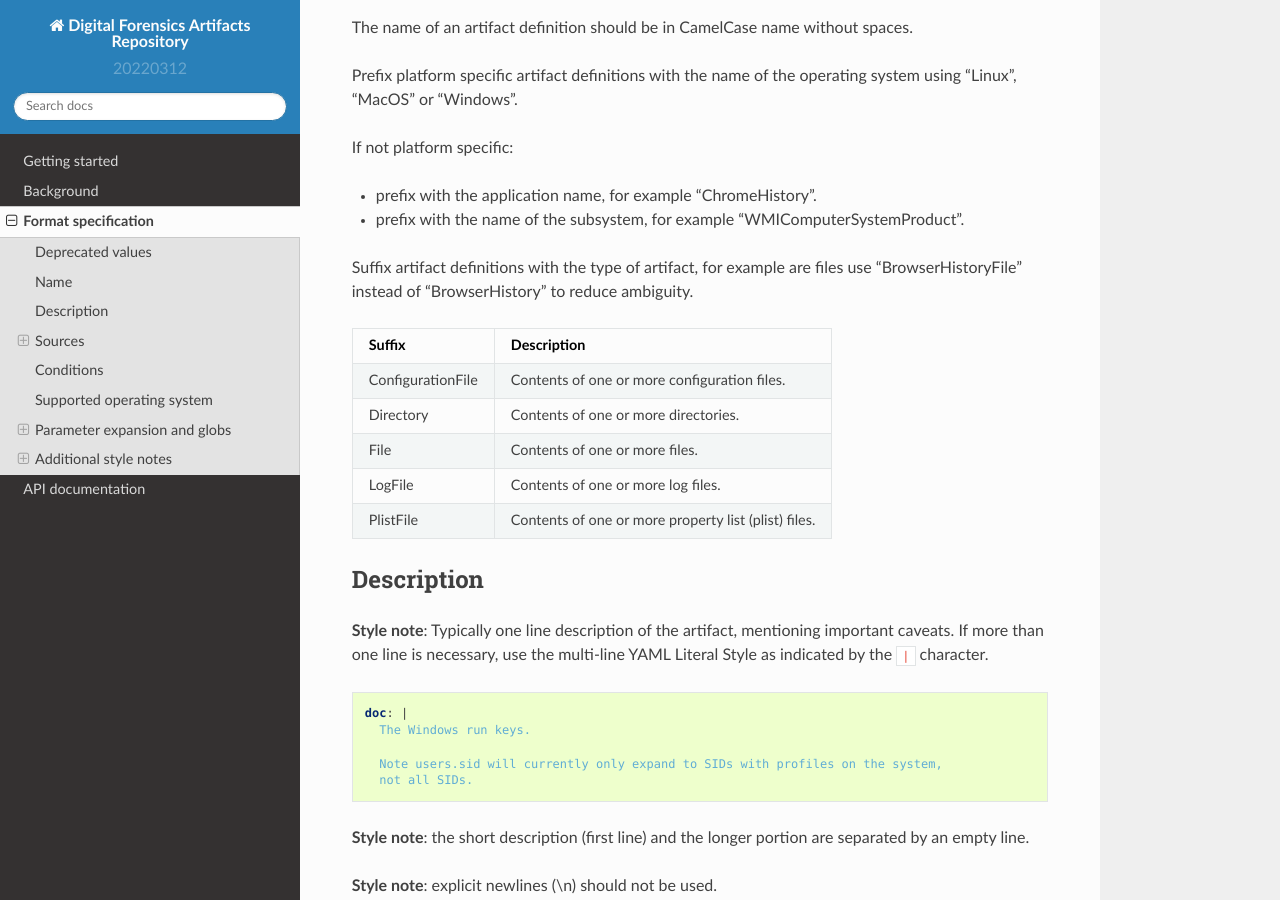
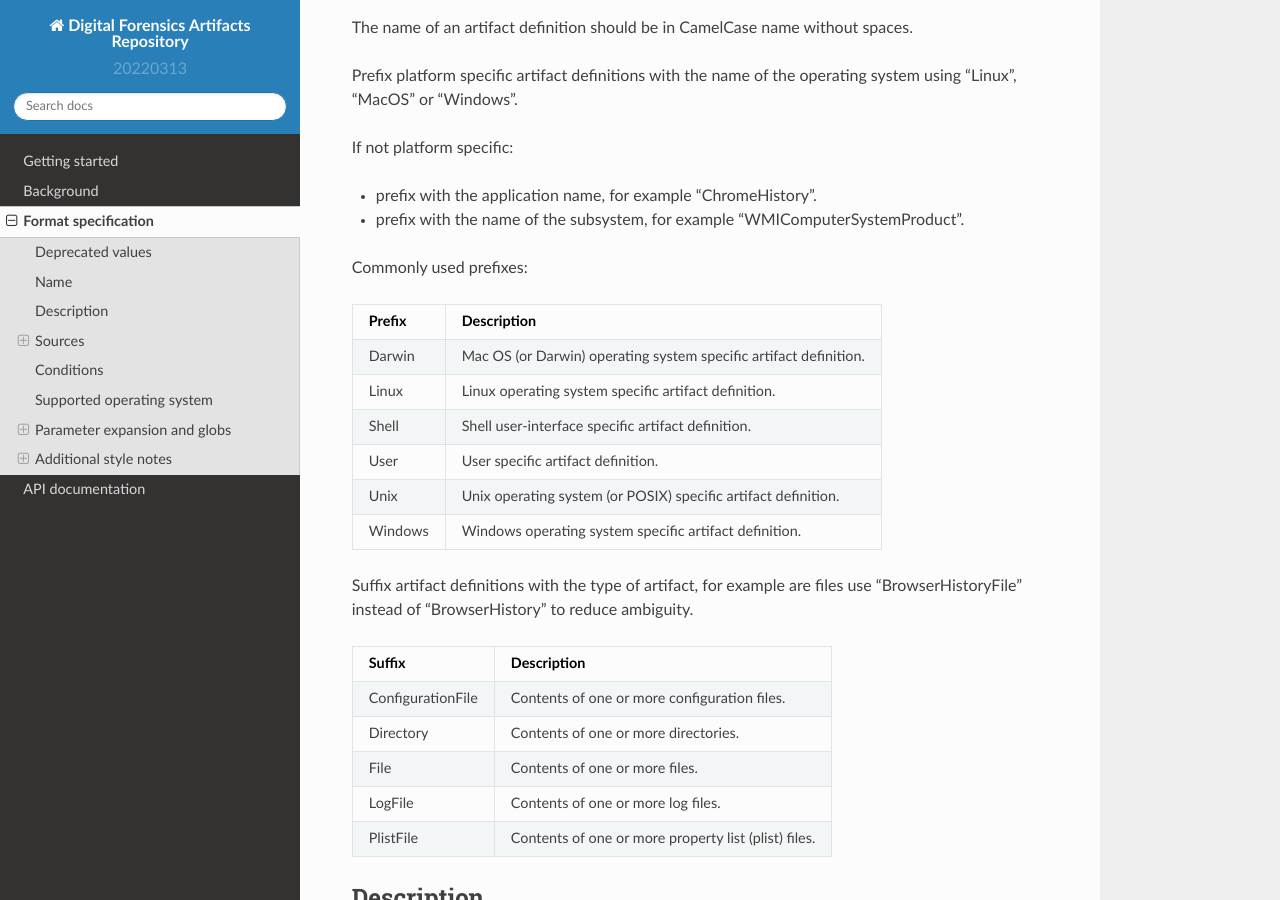
Before and after one commit to ForensicArtifacts/artifacts, a Sphinx documentation site: the page built from docs/sources/Format-specification.md, in a window 1280 px wide and 900 px high, scrolled down 995 px. Built offline with Sphinx 7.4.7 and the Read the Docs theme 2.0.0, drawn with Linux system fonts in a browser that asks for light colours.

Commit message:
Worked on artifact definition naming convention (#488)

```diff
--- a/artifacts/__init__.py
+++ b/artifacts/__init__.py
@@ -1,4 +1,4 @@
 # -*- coding: utf-8 -*-
 """ForensicArtifacts.com Artifact Repository."""
 
-__version__ = '20220312'
+__version__ = '20220313'
--- a/docs/sources/Format-specification.md
+++ b/docs/sources/Format-specification.md
@@ -45,6 +45,17 @@ If not platform specific:
 
 * prefix with the application name, for example "ChromeHistory".
 * prefix with the name of the subsystem, for example "WMIComputerSystemProduct".
+
+Commonly used prefixes:
+
+Prefix | Description
+--- | ---
+Darwin | Mac OS (or Darwin) operating system specific artifact definition.
+Linux | Linux operating system specific artifact definition.
+Shell | Shell user-interface specific artifact definition.
+User | User specific artifact definition.
+Unix | Unix operating system (or POSIX) specific artifact definition.
+Windows | Windows operating system specific artifact definition.
 
 Suffix artifact definitions with the type of artifact, for example are files use
 "BrowserHistoryFile" instead of "BrowserHistory" to reduce ambiguity.
```
Also changed, not shown: docs/sources/background/Stats.md (+8 -8 lines), 7 other files.
